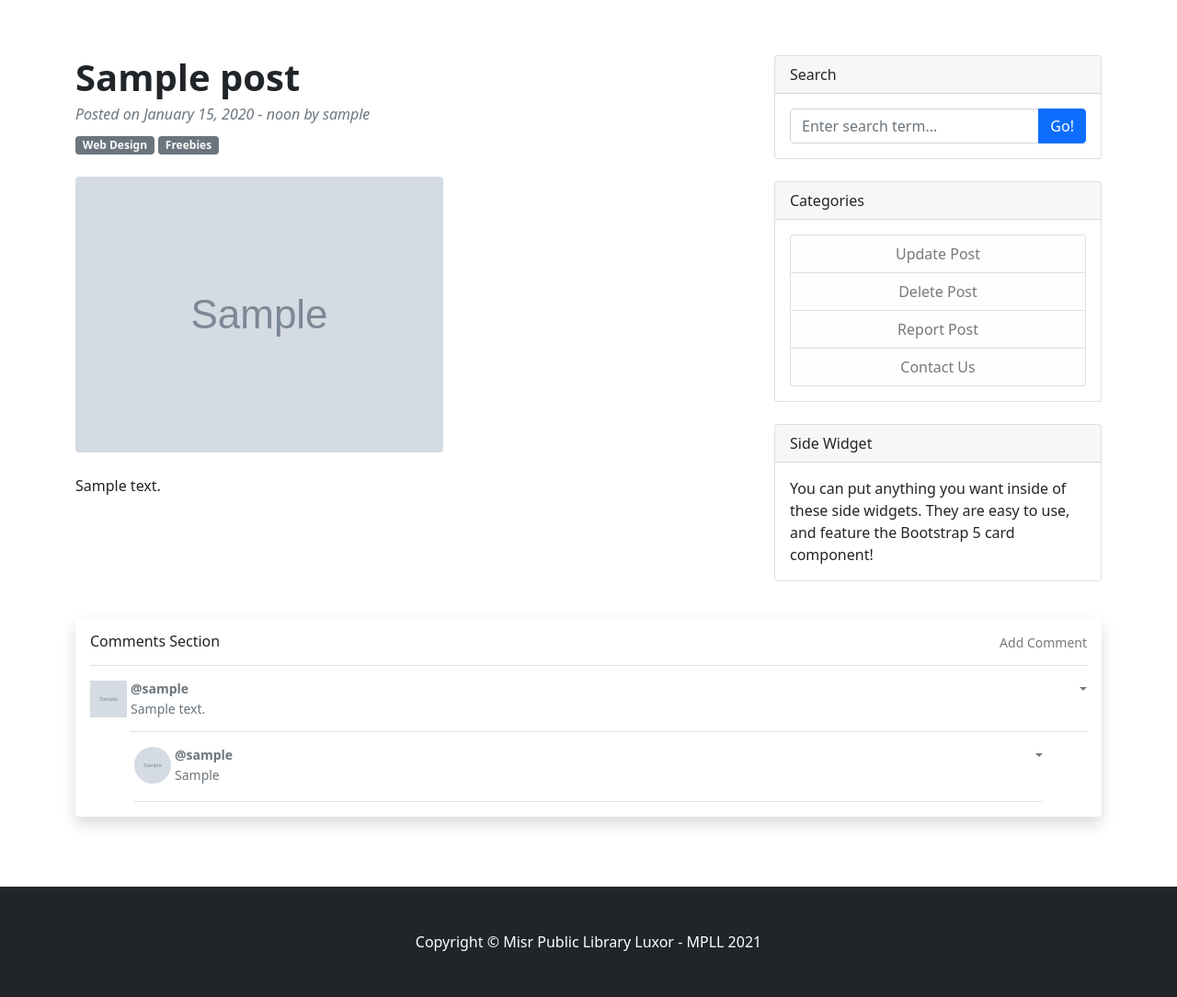
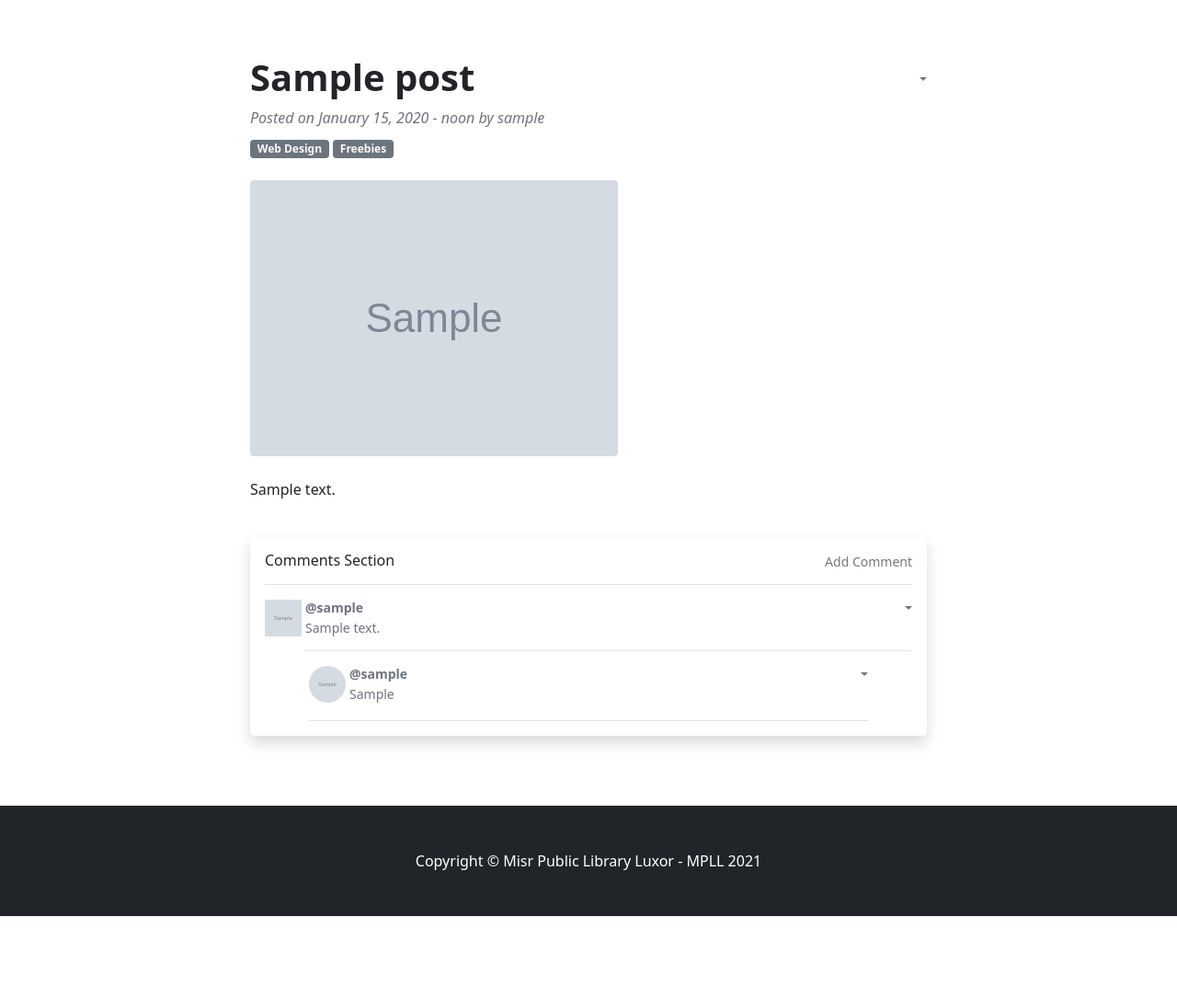
Before and after one commit to ZiadMansourM/MPLL, a Django app: page /blog/1/ in a window 1280 px wide. Shown: the part 56-1140 px from the top of the page at 92% size. After the commit the page ends 1052 px from the top, so only its background shows below. Run offline with Django 3.2, Linux system fonts and the light colour scheme; tables that the repository leaves empty hold one stand-in row (values such as "Sample post"); grey boxes marked "Sample" are stand-in pictures; parts of the project's set-up code (start-up, migrations or seed data) failed here and were passed over; some libraries are stand-ins or nearby versions.

Commit message:
removed the sidebar and added drop down list

```diff
--- a/blog/templates/blog/detailed.html
+++ b/blog/templates/blog/detailed.html
@@ -5,15 +5,27 @@
 {% block content %}
 <section class="main-section">
     <div class="container-lg">
-        <div class="row">
+        <div class="row justify-content-center">
             <!-- Post Detail -->
-            <div class="col-lg-8">
+            <div class="col-lg-8 col-md-9 col-sm-10 col-11">
                 <!-- Post content-->
                 <article>
                     <!-- Post header-->
                     <header class="mb-4">
                         <!-- Post title-->
-                        <h1 class="fw-bolder mb-1">{{ post.title }}</h1>
+                        <div class="d-flex mb-1 justify-content-between">
+                            <h1 class="fw-bolder mb-1">{{ post.title }}</h1>
+                            <div class="btn-group align-items-center">
+                                <a class="a-cat dropdown-toggle" data-bs-toggle="dropdown" aria-expanded="false"></a>
+                                <ul class="dropdown-menu">
+                                    <li><a class="dropdown-item" href="{% url 'blog-update' post.id %}">Update</a></li>
+                                    <li><a class="dropdown-item" href="{% url 'blog-delete' post.id %}">Delete</a></li>
+                                    <li><a class="dropdown-item" href="#">Report</a></li>
+                                    <li><hr class="dropdown-divider"></li>
+                                    <li><a class="dropdown-item" href="{% url 'contact-us' %}">Contact us</a></li>
+                                </ul>
+                            </div>
+                        </div>
                         <!-- Post meta content-->
                         <div class="text-muted fst-italic mb-2">Posted on {{ post.date_posted|date:"F d, Y - P" }} by {{ post.author }}</div>
                         <!-- Post categories-->
@@ -23,48 +35,19 @@
                     <!-- Preview image figure-->
                     <figure class="mb-4"><img class="img-fluid rounded" src="{{ post.image.url }}" alt="..." /></figure>
                     <!-- Post content-->
-                    <section class="mb-4">
+                    <section style="text-align: justify;" class="mb-4">
                         {{ post.content|safe }}
                     </section>
                 </article>
             </div>
-            <!-- Side widgets-->
-            <div class="col-lg-4">
-                <!-- Search widget-->
-                <div class="card mb-4">
-                    <div class="card-header">Search</div>
-                    <div class="card-body">
-                        <div class="input-group">
-                            <input class="form-control" type="text" placeholder="Enter search term..." aria-label="Enter search term..." aria-describedby="button-search" />
-                            <button class="btn btn-primary" id="button-search" type="button">Go!</button>
-                        </div>
-                    </div>
-                </div>
-                <!-- Categories widget-->
-                <div class="card mb-4">
-                    <div class="card-header">Categories</div>
-                    <div class="card-body">
-                        <div class="row">
-                            <div class="col-sm-12 text-center">
-                                <ul class="list-group">
-                                    <li class="list-group-item list-group-item-light"><a class="a-cat" href="{% url 'blog-update' post.id %}">Update Post</a></li>
-                                    <li class="list-group-item list-group-item-light"><a class="a-cat" href="{% url 'blog-delete' post.id %}">Delete Post</a></li>
-                                    <li class="list-group-item list-group-item-light"><a class="a-cat" href="#">Report Post</a></li>
-                                    <li class="list-group-item list-group-item-light"><a class="a-cat" href="{% url 'contact-us' %}">Contact Us</a></li>
-                                </ul>
-                            </div>
-                        </div>
-                    </div>
-                </div>
-                <!-- Side widget-->
-                <div class="card mb-4">
-                    <div class="card-header">Side Widget</div>
-                    <div class="card-body">You can put anything you want inside of these side widgets. They are easy to use, and feature the Bootstrap 5 card component!</div>
-                </div>
+        </div>
+        <!-- Comment Section -->
+        <div class="row justify-content-center">
+            <div class="col-lg-8 col-md-9 col-sm-10 col-11">
+                {% include 'blog/components/comments_section.html' with form=form obj=post %}
             </div>
         </div>
-        <!-- Comment Section -->
-        {% include 'blog/components/comments_section.html' with form=form obj=post %}
+
     </div>
 </section>
 {% endblock content %}
```
